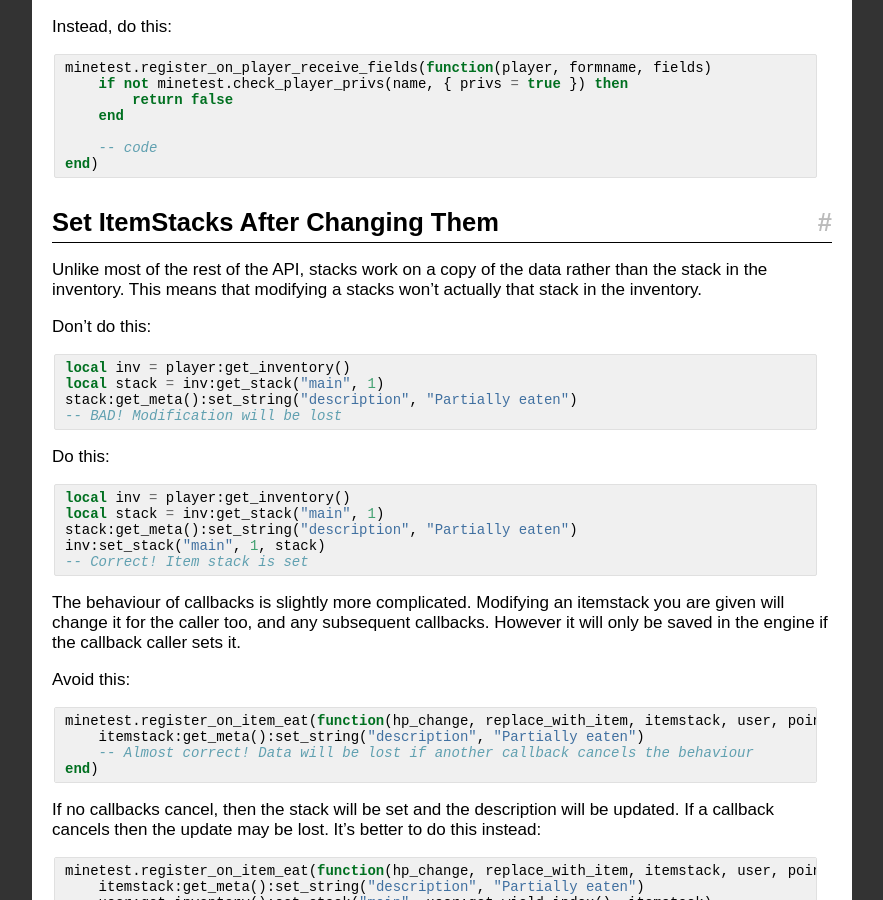
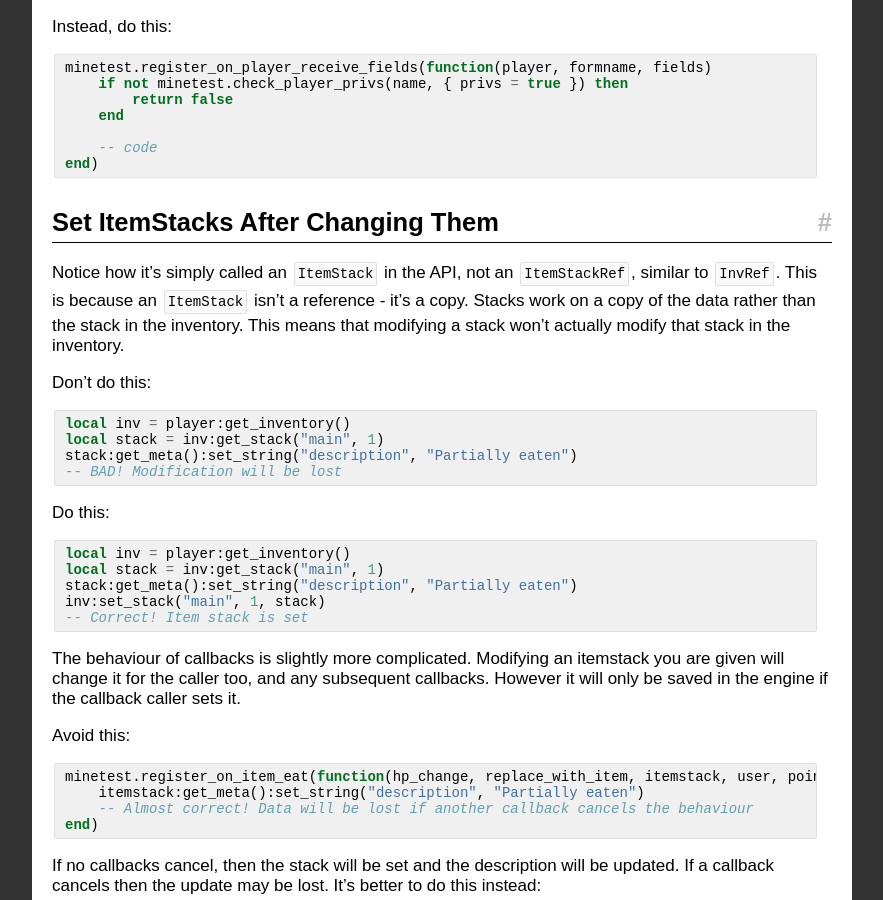
Before and after one commit to rubenwardy/minetest_modding_book, a Jekyll site: the page built from en/chapters/common_mistakes.md, in a window 1280 px wide and 900 px high, scrolled down 1456 px. Shown: the whole window, without its empty margins (338-1221 px from the left). Built offline with Jekyll 4.4.1, drawn with Linux system fonts in a browser that asks for light colours; nearby versions of some CDN libraries.

Commit message:
Common Mistakes: Fix typos

```diff
--- a/en/chapters/common_mistakes.md
+++ b/en/chapters/common_mistakes.md
@@ -103,9 +103,10 @@ end)
 
 ## Set ItemStacks After Changing Them
 
-Unlike most of the rest of the API, stacks work on a copy of the data rather than
-the stack in the inventory. This means that modifying a stacks won't actually that
-stack in the inventory.
+Notice how it's simply called an `ItemStack` in the API, not an `ItemStackRef`,
+similar to `InvRef`. This is because an `ItemStack` isn't a reference - it's a
+copy. Stacks work on a copy of the data rather than the stack in the inventory.
+This means that modifying a stack won't actually modify that stack in the inventory.
 
 Don't do this:
 
```
